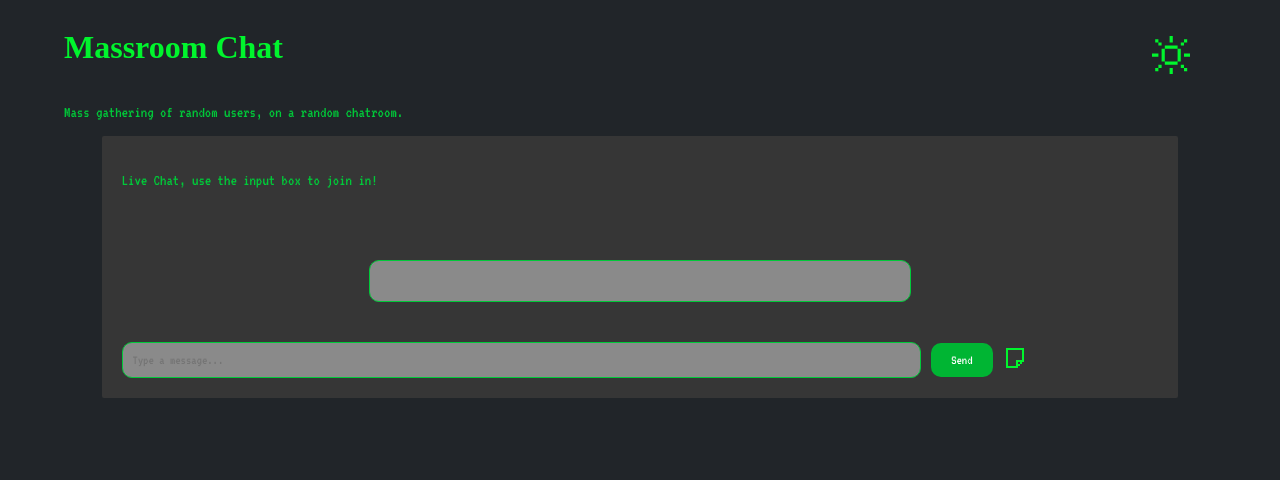
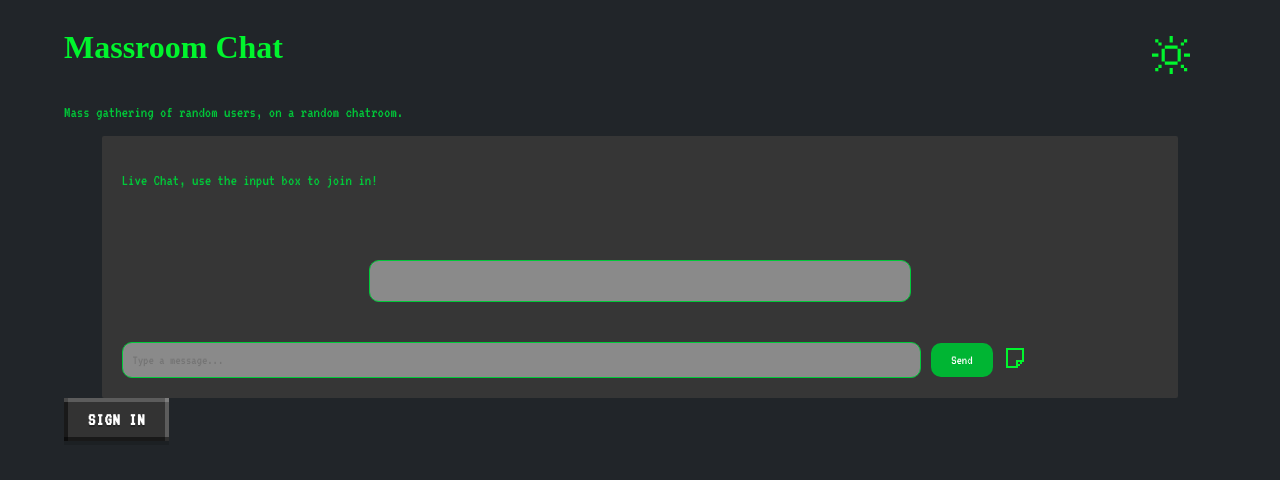
Before and after one commit to Massroom/massroom.github.io, a Jekyll site: the page built from index.html, in a window 1280 px wide. Shown: the top 480 px of the page. Built offline with Jekyll 4.4.1, drawn with Linux system fonts in a browser that asks for light colours; some web fonts are replaced.

Commit message:
Update index.html

```diff
--- a/index.html
+++ b/index.html
@@ -50,6 +50,8 @@ title: Chatroom
   </div>
 </div>
 
+<a class="button" href="/auth/">Sign In</a>
+
 <script>
   async function pasteText() {
     const text = await navigator.clipboard.readText();
```
